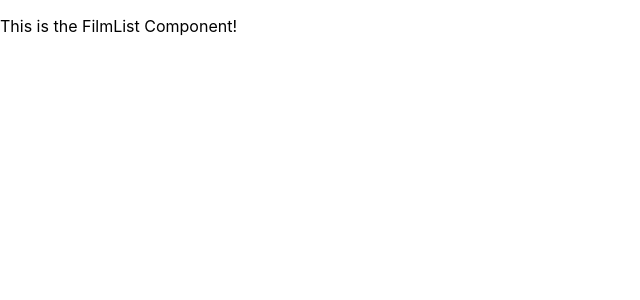
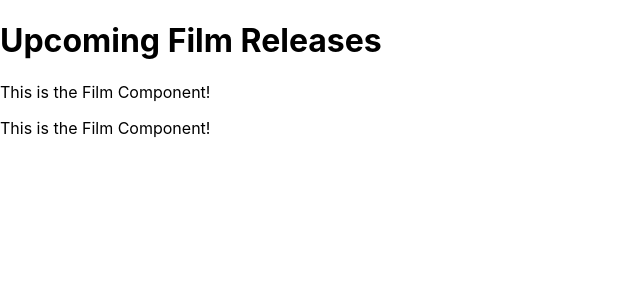
Before and after one commit to ashmanq/ReactFilmReleases, a React (Create React App) app: page / in a window 1280 px wide. Shown: the top 300 px of the page, without its empty margins (0-640 px from the left). Built offline with nearby package versions, Linux system fonts and the light colour scheme.

Commit message:
Created Film component

```diff
--- /dev/null
+++ b/src/components/Film.js
@@ -0,0 +1,12 @@
+import React, { Component } from 'react';
+
+class Film extends Component {
+
+  render() {
+    return (
+      <p>This is the Film Component!</p>
+    );
+  }
+};
+
+export default Film
--- a/src/components/FilmList.js
+++ b/src/components/FilmList.js
@@ -1,10 +1,14 @@
 import React, { Component } from 'react';
+import Film from './Film.js';
 
 class FilmList extends Component {
 
   render() {
     return (
-      <p>This is the FilmList Component!</p>
+      <div>
+        <Film></Film>
+        <Film></Film>
+      </div>
     );
   }
 };
--- a/src/containers/FilmBox.js
+++ b/src/containers/FilmBox.js
@@ -4,7 +4,10 @@ import FilmList from '../components/FilmList.js';
 class FilmBox extends Component {
   render() {
     return (
-      <FilmList />
+      <div>
+        <h1>Upcoming Film Releases</h1>
+        <FilmList />
+      </div>
     );
   }
 };
```
